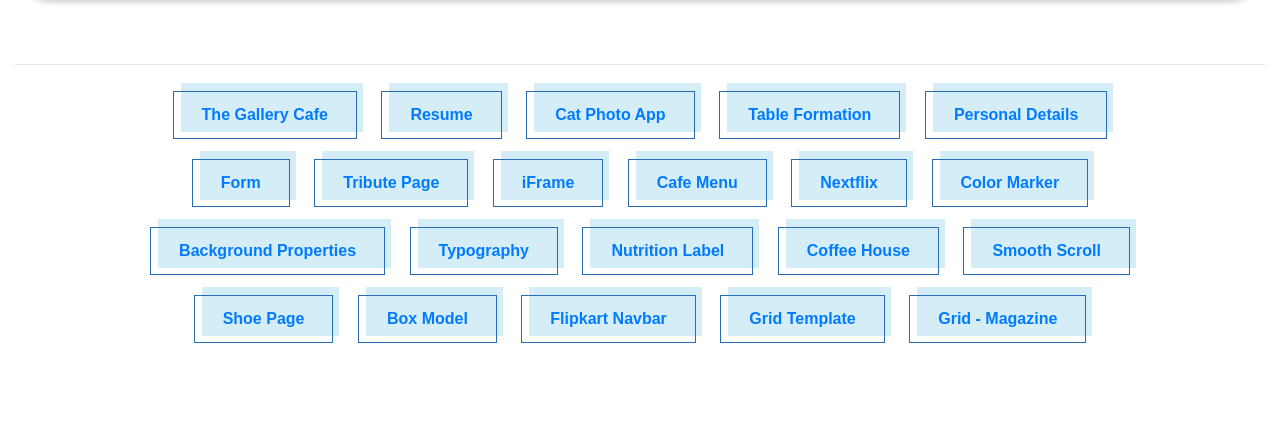
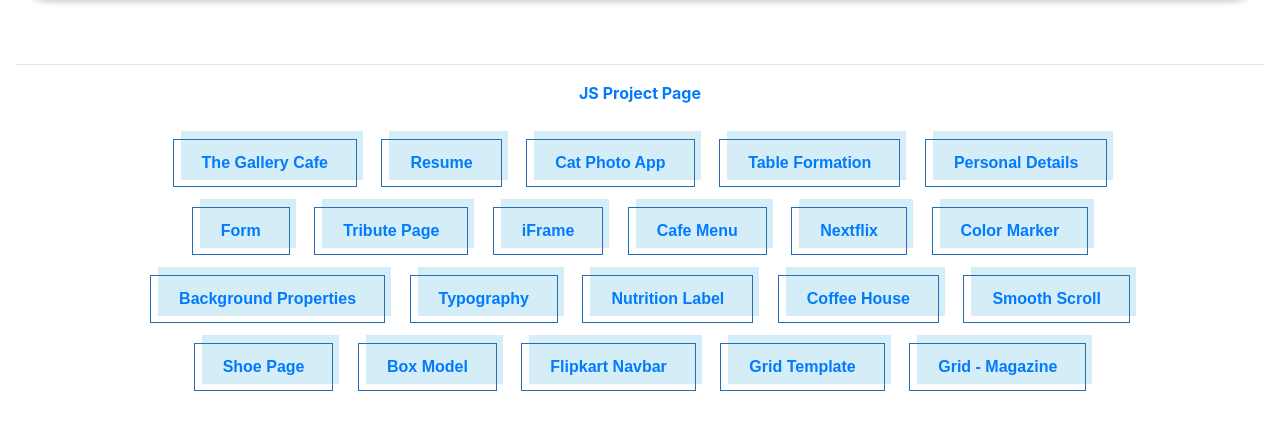
Before and after one commit to hmohammed448/geekTask, a plain HTML site: page index.html in a window 1280 px wide. Shown: the part 82-512 px from the top of the page. Drawn offline with nearby package versions, Linux system fonts and the light colour scheme.

Commit message:
JS project page link update

```diff
--- a/index.html
+++ b/index.html
@@ -68,6 +68,7 @@
         </nav>
         <hr>
         <main style="text-align: center;">
+            <a href="https://geek-task-js.vercel.app/"><strong>JS Project Page</strong></a><br><br>
             <button type="button" class="button-51"><a class="nav-link" href="The_Gallery_Cafe.html">The Gallery Cafe</a></button>
             <button type="button" class="button-51"><a class="nav-link" href="Resume.html">Resume</a></button>
             <button type="button" class="button-51"><a class="nav-link" href="Cat_Photo_App.html">Cat Photo App</a></button>
```
